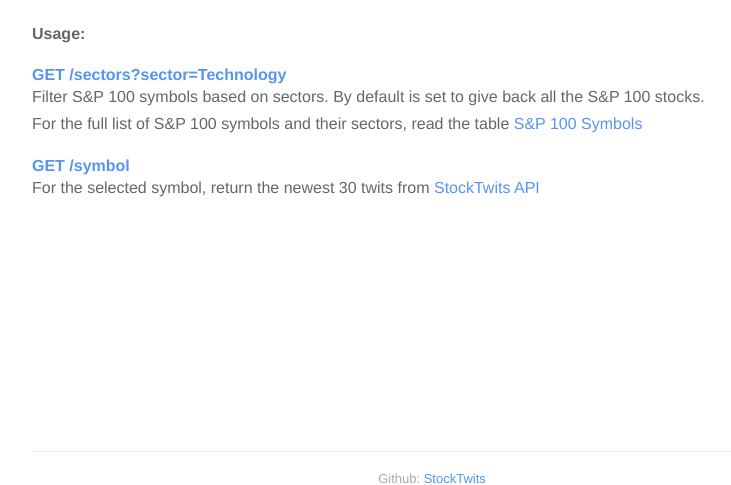
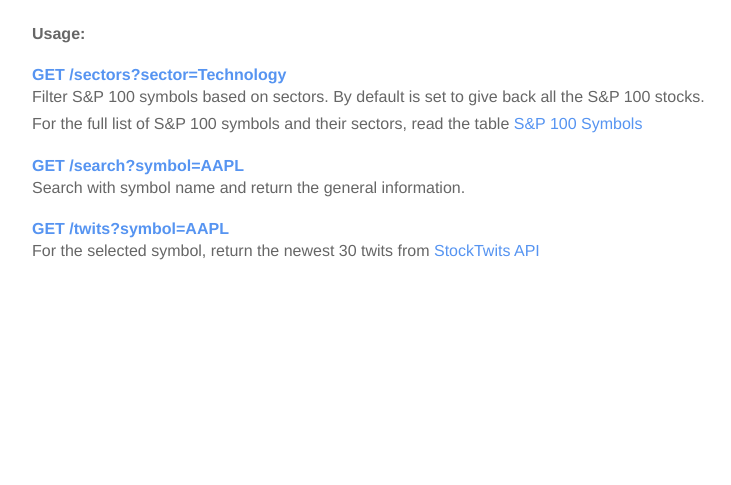
Before and after one commit to jckhang/stockTwits_server, a Flask app: page / in a window 1280 px wide. Shown: the part 80-565 px from the top of the page, without its empty margins (208-939 px from the left). Run offline with Flask 2, Linux system fonts and the light colour scheme.

Commit message:
Add route for search symbol

```diff
--- a/app.py
+++ b/app.py
@@ -30,14 +30,21 @@ if db.info_collection.count() == 0:
             i['hottness'] = "NA"
             i['B/S'] = "NA"
     result = db.info_collection.insert_many(ls)
-
 # Route for homepage
 
 
 @app.route("/")
 def home():
     return render_template("home.html", name="home")
+# Route for searching specific symbol and it's general information
 
+
+@app.route("/search", methods=["GET"])
+def search():
+    name = request.args['symbol']
+    data = [i for i in db.info_collection.find({'name': name})]
+    return Response(json.dumps({'data': data}, default=json_util.default),
+                    mimetype='application/json')
 # Route for getting symbol within sector
 
 
@@ -56,6 +63,7 @@ def section():
             {'sector': request.args['sector']})]
         return Response(json.dumps({sector: data}, default=json_util.default),
                         mimetype='application/json')
+# Error Handler
 
 
 @app.errorhandler(404)
--- a/templates/home.html
+++ b/templates/home.html
@@ -3,11 +3,15 @@
 {% block content %}
     <div class="{{ name }}-container">
         <p><b>Usage:</b></p>
+        <!-- Sector Filter API -->
         <a href="/sectors?sector=Technology"><b>GET /sectors?sector=Technology</b></a>
-
         <p>Filter S&P 100 symbols based on sectors. By default is set to give back all the S&P 100 stocks.
         <br>For the full list of S&P 100 symbols and their sectors, read the table <a href="">S&P 100 Symbols</a></p>
-        <a href="/symbol"><b>GET /symbol</b></a>
+        <!-- Symbol Search API -->
+        <a href="/search?symbol=AAPL"><b>GET /search?symbol=AAPL</b></a>
+        <p>Search with symbol name and return the general information.</p>
+        <!-- Symbol Twits API -->
+        <a href="/twits?symbol=AAPL"><b>GET /twits?symbol=AAPL</b></a>
         <p>For the selected symbol, return the newest 30 twits from <a href="http://stocktwits.com/developers/docs/api">StockTwits API</a></p>
 
     </div>
```
